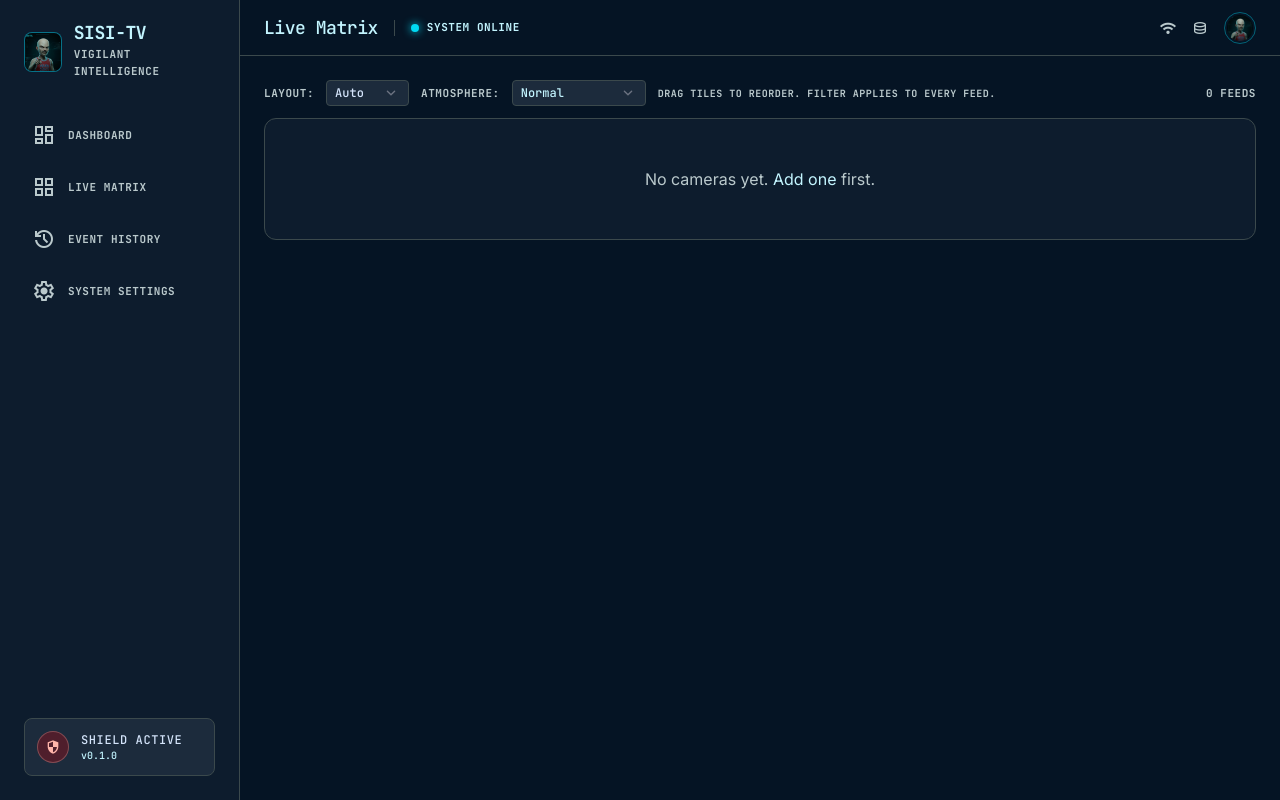
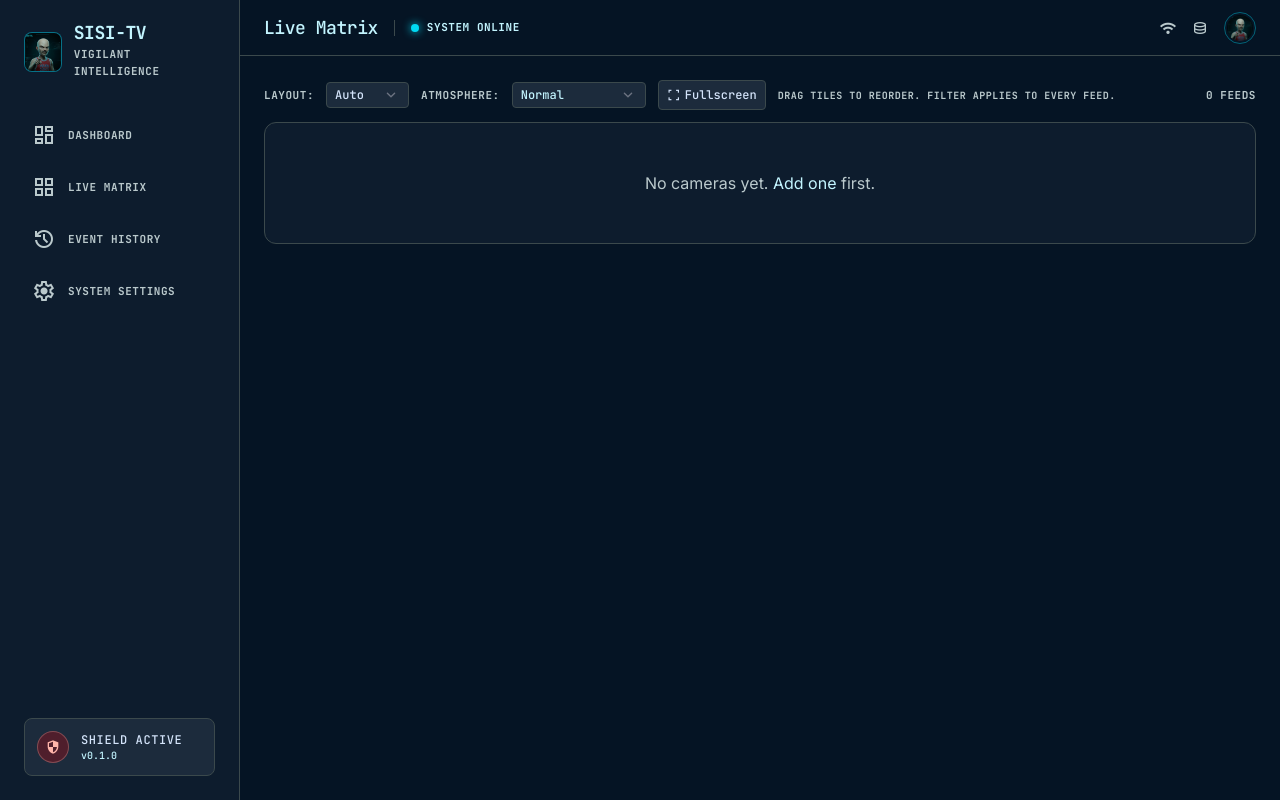
Before and after one commit to hash-slinginging-slasher/sisi-tv, a Python web app: template src/ngc_cams_web/templates/grid.html in a window 1280 px wide. Run offline with Jinja, Linux system fonts and the light colour scheme; the template is opened without the code that fills it, so the values that code supplies are empty; some libraries are stand-ins or nearby versions.

Commit message:
Grid: default 2 columns + Fullscreen toggle
Two grid-page improvements:

1) Default columns = 2 (was Auto). Users on a fresh install land on a
   proper 2-column wall instead of auto-fit which often filled the
   viewport with a single tall strip. Saved preferences still win;
   only takes effect when nothing is stored.

2) Fullscreen toggle. New "Fullscreen" button next to the Atmosphere
   selector. Click -> body gets the `grid-fullscreen` class:
     - sidebar (<aside>) hidden
     - top header hidden
     - grid-page-chrome (the layout/atmosphere/fullscreen bar) hidden
     - main loses ml-60
     - grid container stretches to 100vh, gap:0, tiles lose
       border-radius + border so feeds touch edge-to-edge
   The JS also calls document.documentElement.requestFullscreen() so
   the browser chrome and OS taskbar drop away too (F11-style).
   ESC or clicking the button again exits both. If the user F11s
   manually, fullscreenchange syncs the body class back.

CSS lives in base.html so the fullscreen class is available globally
if other pages ever want it.

2 new tests:
- /grid emits selected="" on the value=2 option when no settings.json
  exists, and the inline style uses repeat(2, minmax(0, 1fr)).
- The fullscreen-toggle button and grid-page-chrome wrapper are
  present in the rendered HTML.

182/182 tests, ruff clean.

Co-Authored-By: Claude Opus 4.7 (1M context) <noreply@anthropic.com>

```diff
--- a/src/ngc_cams_web/templates/base.html
+++ b/src/ngc_cams_web/templates/base.html
@@ -271,6 +271,25 @@
             animation-delay: calc(var(--feed-seed) * -0.37s);
         }
         @keyframes mgs-enemy-pulse { 0%,100% { opacity: 0.4; } 50% { opacity: 1; } }
+
+        /* === Live Matrix fullscreen mode === */
+        /* Toggled on <body> by the Fullscreen button in /grid. Strips sidebar,
+           top bar, and surrounding chrome so the feeds fill every pixel of
+           the viewport. The actual browser fullscreen (F11-style) is also
+           requested via the JS so the user's taskbar gets out of the way. */
+        body.grid-fullscreen aside,
+        body.grid-fullscreen header,
+        body.grid-fullscreen .grid-page-chrome { display: none !important; }
+        body.grid-fullscreen main { margin-left: 0 !important; }
+        body.grid-fullscreen main > div { padding: 0 !important; overflow: hidden !important; }
+        body.grid-fullscreen #grid-container {
+            height: 100vh !important;
+            gap: 0 !important;
+        }
+        body.grid-fullscreen #grid-container .grid-tile {
+            border-radius: 0 !important;
+            border: none !important;
+        }
     </style>
 </head>
 <body class="bg-surface text-on-surface min-h-screen flex">
--- a/src/ngc_cams_web/templates/grid.html
+++ b/src/ngc_cams_web/templates/grid.html
@@ -3,7 +3,7 @@
 {% block heading %}Live Matrix{% endblock %}
 
 {% block content %}
-<div class="flex items-center justify-between mb-3 flex-wrap gap-2">
+<div class="grid-page-chrome flex items-center justify-between mb-3 flex-wrap gap-2">
     <div class="flex items-center gap-3 flex-wrap">
         <span class="nav-label text-on-surface-variant">Layout:</span>
         <select id="columns-select" class="bg-surface-container-high border border-outline-variant rounded px-2 py-1 font-mono text-xs text-on-surface focus:border-primary focus:outline-none">
@@ -20,6 +20,12 @@
             <option value="vhs" {% if feed_filter == 'vhs' %}selected{% endif %}>VHS</option>
             <option value="mgs" {% if feed_filter == 'mgs' %}selected{% endif %}>Metal Gear Solid</option>
         </select>
+        <button type="button" id="fullscreen-toggle"
+                class="bg-surface-container-high border border-outline-variant rounded px-2 py-1 font-mono text-xs text-on-surface hover:border-primary hover:text-primary transition-colors flex items-center gap-1"
+                title="Fullscreen (ESC to exit)">
+            <span class="material-symbols-outlined text-sm" id="fullscreen-icon">fullscreen</span>
+            <span>Fullscreen</span>
+        </button>
         <span id="layout-hint" class="nav-label text-on-surface-variant text-[10px]">Drag tiles to reorder. Filter applies to every feed.</span>
     </div>
     <span class="nav-label text-on-surface-variant">{{ visible|length }} feed{{ 's' if visible|length != 1 }}</span>
@@ -122,6 +128,39 @@
         });
     }
 
+    // Fullscreen toggle — strips chrome + requests browser fullscreen so
+    // the camera wall fills every pixel. ESC or button click exits.
+    const fsButton = document.getElementById('fullscreen-toggle');
+    const fsIcon = document.getElementById('fullscreen-icon');
+    function setFullscreen(on) {
+        document.body.classList.toggle('grid-fullscreen', on);
+        if (fsIcon) fsIcon.textContent = on ? 'fullscreen_exit' : 'fullscreen';
+        if (on && document.documentElement.requestFullscreen) {
+            document.documentElement.requestFullscreen().catch(() => {});
+        } else if (!on && document.fullscreenElement && document.exitFullscreen) {
+            document.exitFullscreen().catch(() => {});
+        }
+    }
+    if (fsButton) {
+        fsButton.addEventListener('click', () => {
+            const on = !document.body.classList.contains('grid-fullscreen');
+            setFullscreen(on);
+        });
+    }
+    // If the user hits F11 / ESC, keep the body class in sync with the
+    // browser-fullscreen state so the chrome reappears on exit.
+    document.addEventListener('fullscreenchange', () => {
+        const isFS = !!document.fullscreenElement;
+        if (!isFS && document.body.classList.contains('grid-fullscreen')) {
+            setFullscreen(false);
+        }
+    });
+    document.addEventListener('keydown', (e) => {
+        if (e.key === 'Escape' && document.body.classList.contains('grid-fullscreen')) {
+            setFullscreen(false);
+        }
+    });
+
     // Atmosphere filter selector — applies the *-filter class to every tile
     // and persists so the choice survives reload (and applies on detail page).
     // Per-tile variant-stable / variant-degraded classes stay put so the
```
Also changed, not shown: src/ngc_cams_web/routes/cameras.py (+6 -2 lines), tests/test_web_cameras.py (+31 -0 lines).
